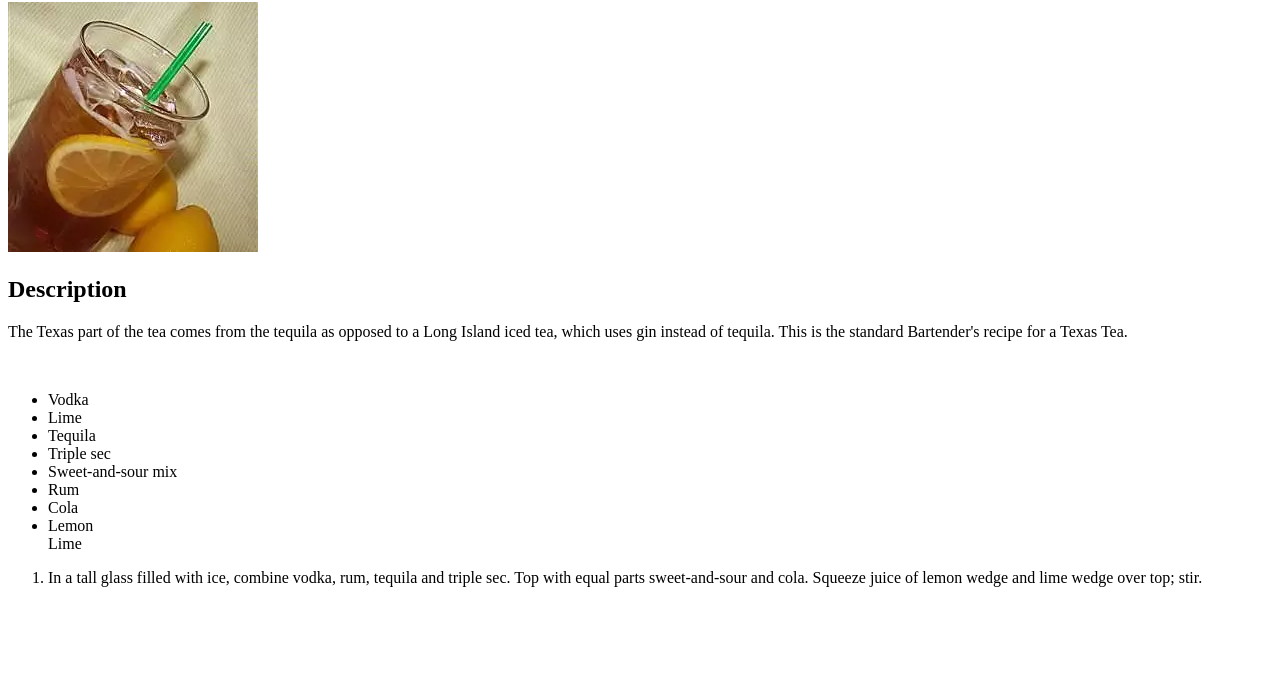
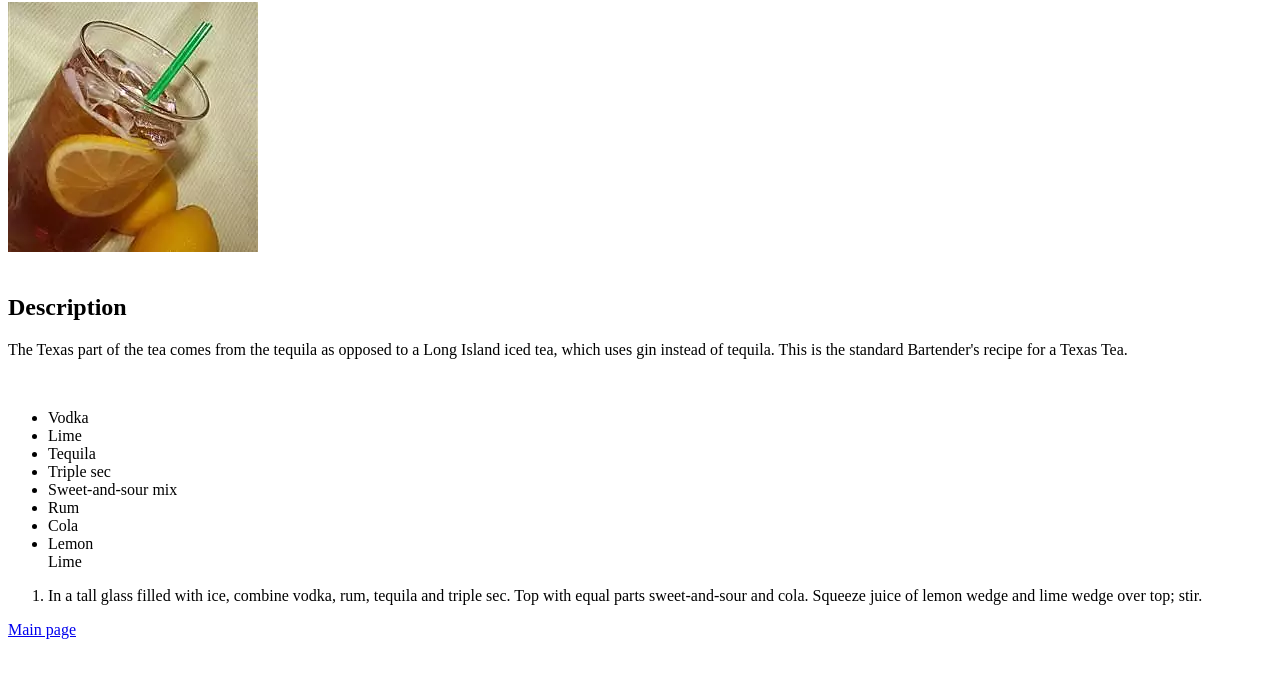
Before and after one commit to LukaszO94/odin-recipes, a plain HTML site: page recipes/tea.html in a window 1280 px wide. Shown: the part 78-756 px from the top of the page. Drawn offline with Linux system fonts and the light colour scheme.

Commit message:
Added main page return button

```diff
--- a/recipes/tea.html
+++ b/recipes/tea.html
@@ -5,13 +5,19 @@
         <title>Tea</title>
     </head>
     <body>
+        <header>
             <h1>Tea</h1>
             <img src="../images/tea.webp" alt="Boiled potates">
+        </header>
+        <br>
+        <div>
             <h2>Description</h2>
             <p>The Texas part of the tea comes from the tequila as opposed to a Long Island iced tea, which uses gin instead of tequila. This is the standard Bartender's recipe for a Texas Tea.</p>
+        </div>
             <br>
+        <div>
             <ul>
-            <li> Vodka</li>
+                <li>Vodka</li>
                 <li>Lime</li>
                 <li>Tequila</li>
                 <li>Triple sec</li>
@@ -24,5 +30,9 @@
             <ol>
                 <li>In a tall glass filled with ice, combine vodka, rum, tequila and triple sec. Top with equal parts sweet-and-sour and cola. Squeeze juice of lemon wedge and lime wedge over top; stir.</li>
             </ol>
+        </div>
+        <footer>
+            <a href="../index.html">Main page</a>
+        </footer>
     </body>
 </html>
```
Also changed, not shown: recipes/pizza.html (+3 -0 lines), recipes/potato.html (+3 -0 lines). Lines whose indentation alone changed are shown as unchanged.
